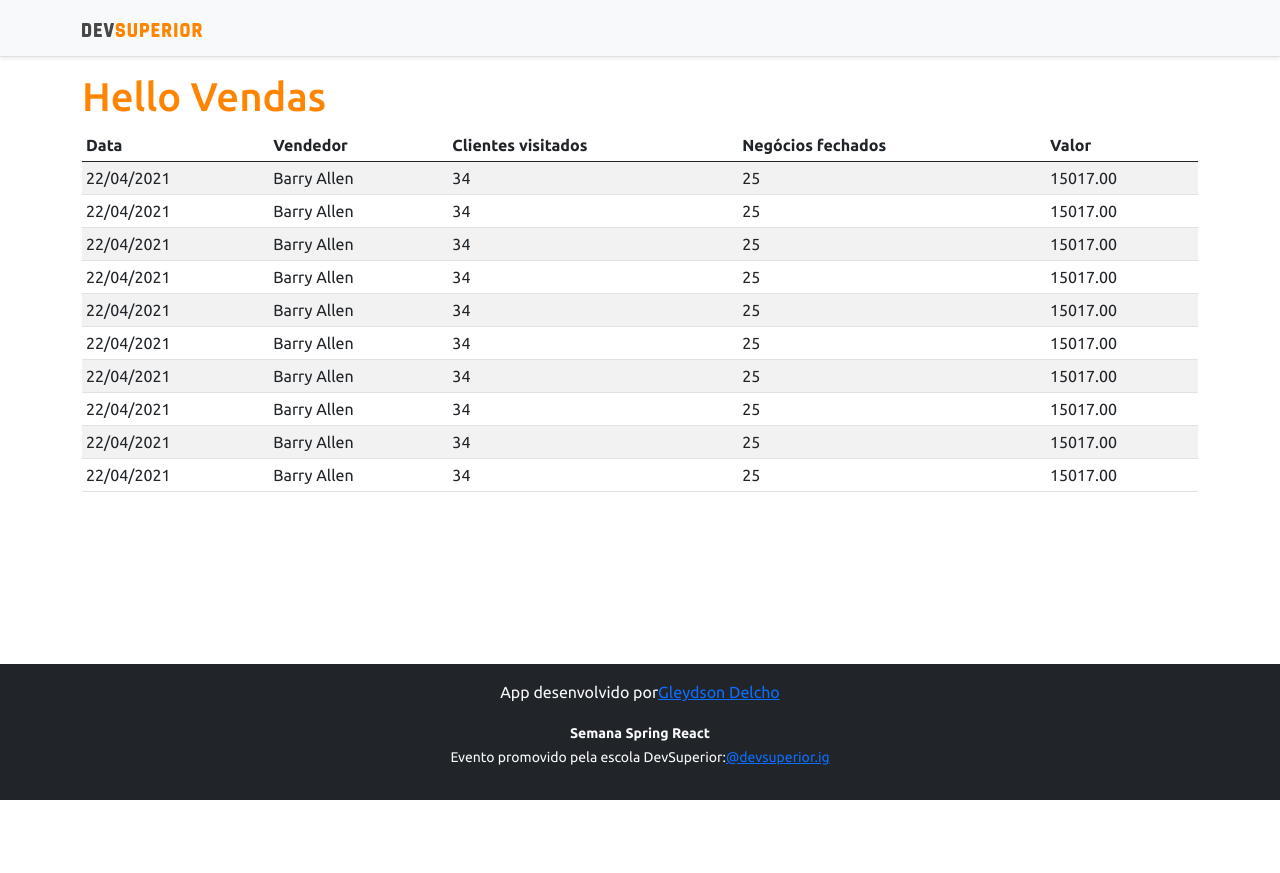
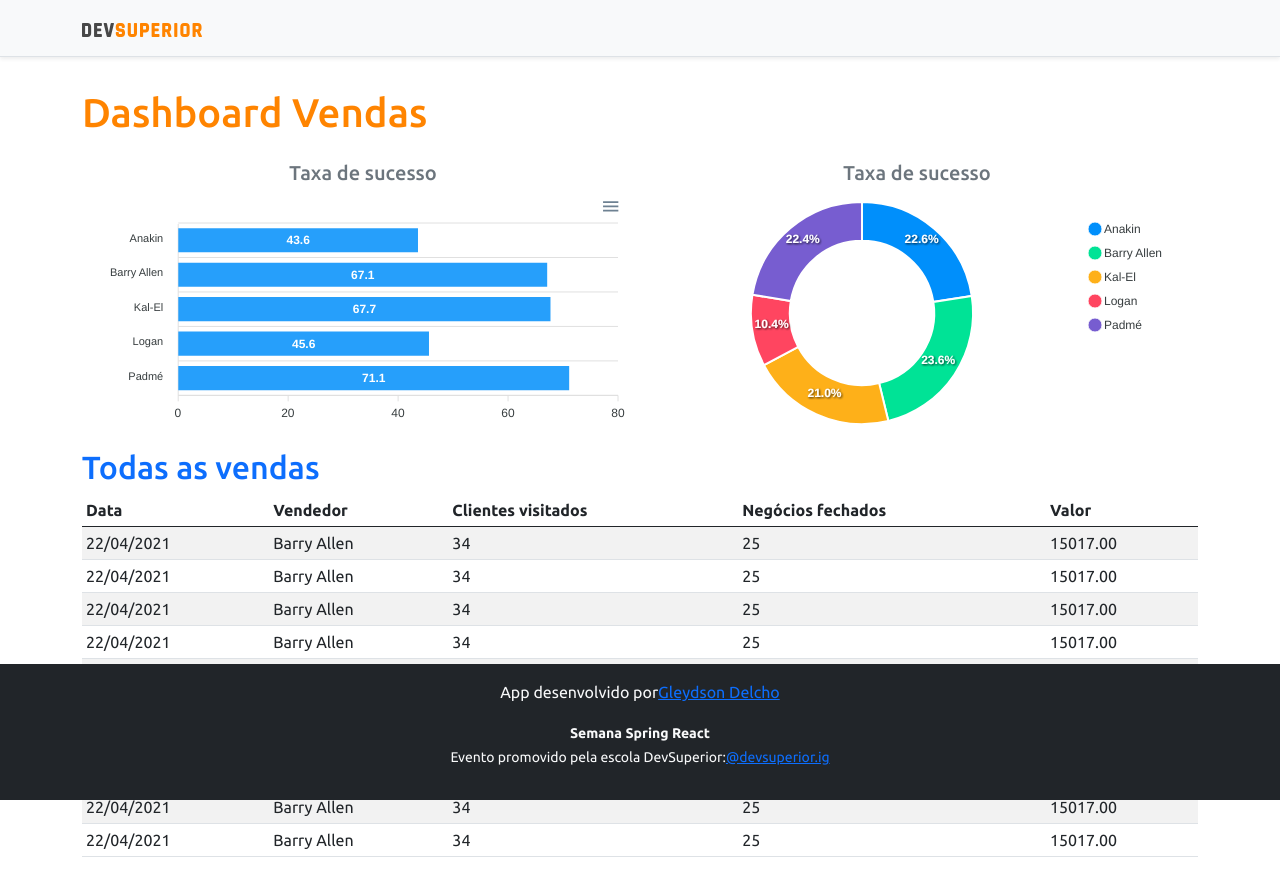
Before and after one commit to gleydson-delcho/projeto-sds3, a Next.js app in the folder frontend/: page / in a window 1280 px wide. Before the commit the page ends 800 px from the top, so only its background shows below. Built offline with nearby package versions, Linux system fonts and the light colour scheme.

Commit message:
Static charts

```diff
--- a/frontend/package.json
+++ b/frontend/package.json
@@ -8,9 +8,11 @@
     "start": "next start"
   },
   "dependencies": {
+    "apexcharts": "^3.26.1",
     "bootstrap": "^5.0.0-beta3",
     "next": "10.2.0",
     "react": "17.0.2",
+    "react-apexcharts": "^1.3.9",
     "react-dom": "17.0.2",
     "sass": "^1.32.12",
     "styled-components": "^5.3.0"
--- /dev/null
+++ b/frontend/src/components/BarChart/index.tsx
@@ -0,0 +1,37 @@
+import React, {useState} from 'react';
+import dynamic from "next/dynamic";
+const Chart = dynamic(() => import("react-apexcharts"), { ssr: false });
+
+
+export default function BarChart() {
+
+    const [dataSample, setDataSample] = useState({
+
+        options : {
+            plotOptions: {
+                bar: {
+                    horizontal: true,
+                }
+            },
+        },
+
+        mockData : {
+            labels: {
+                categories: ['Anakin', 'Barry Allen', 'Kal-El', 'Logan', 'Padmé']
+            },
+            series: [
+                {
+                    name: "% Sucesso",
+                    data: [43.6, 67.1, 67.7, 45.6, 71.1]
+                }
+            ]
+        }
+    })
+    return (
+        <Chart options={{...dataSample.options, xaxis: dataSample.mockData.labels}}
+        series={dataSample.mockData.series}
+        type="bar"
+        height="240"
+        />
+    );
+}
--- /dev/null
+++ b/frontend/src/components/DonutChart/index.tsx
@@ -0,0 +1,26 @@
+import React, {useState} from 'react';
+import dynamic from "next/dynamic";
+const Chart = dynamic(() => import("react-apexcharts"), { ssr: false });
+
+export default function DonutChart() {
+
+    const [dataSample, setDataSample] = useState({
+
+        mockData : {
+            series: [477138, 499928, 444867, 220426, 473088],
+            labels: ['Anakin', 'Barry Allen', 'Kal-El', 'Logan', 'Padmé']
+        },
+        options : {
+            legend: {
+                show: true
+            }
+        }
+    })
+    return (
+        <Chart options={{...dataSample.options, labels: dataSample.mockData.labels}}
+        series={dataSample.mockData.series}
+        type="donut"
+        height="240"
+        />
+    );
+}
--- a/frontend/src/pages/index.tsx
+++ b/frontend/src/pages/index.tsx
@@ -1,5 +1,8 @@
-import Head from 'next/head'
-import DataTable from '../components/DataTable'
+import Head from 'next/head';
+import React from 'react';
+import BarChart from '../components/BarChart';
+import DataTable from '../components/DataTable';
+import DonutChart from '../components/DonutChart';
 
 
 export default function Home() {
@@ -10,7 +13,24 @@ export default function Home() {
         <meta name="description" content="Projeto desenvolido na semana spring React" />
         <link rel="icon" href="/favicon.ico" />
       </Head>
-      <h1 className="textPrimary">Hello Vendas</h1>
+      <h1 className="textPrimary py-3">Dashboard Vendas</h1>
+
+      <div className="row px-3">
+        <div className="col-sm-6">
+          <h5 className="text-center text-secondary">Taxa de sucesso</h5>
+          <BarChart />
+        </div>
+        <div className="col-sm-6">
+          <h5 className="text-center text-secondary">Taxa de sucesso</h5>
+          <DonutChart />
+        </div>
+      </div>
+      <div className="py3">
+        <h2 className="text-primary">
+          Todas as vendas
+        </h2>
+      </div>
+
       <DataTable />
     </div>
   )
```
Also changed, not shown: 1 other file (tests, documents, lock files or other folders).
